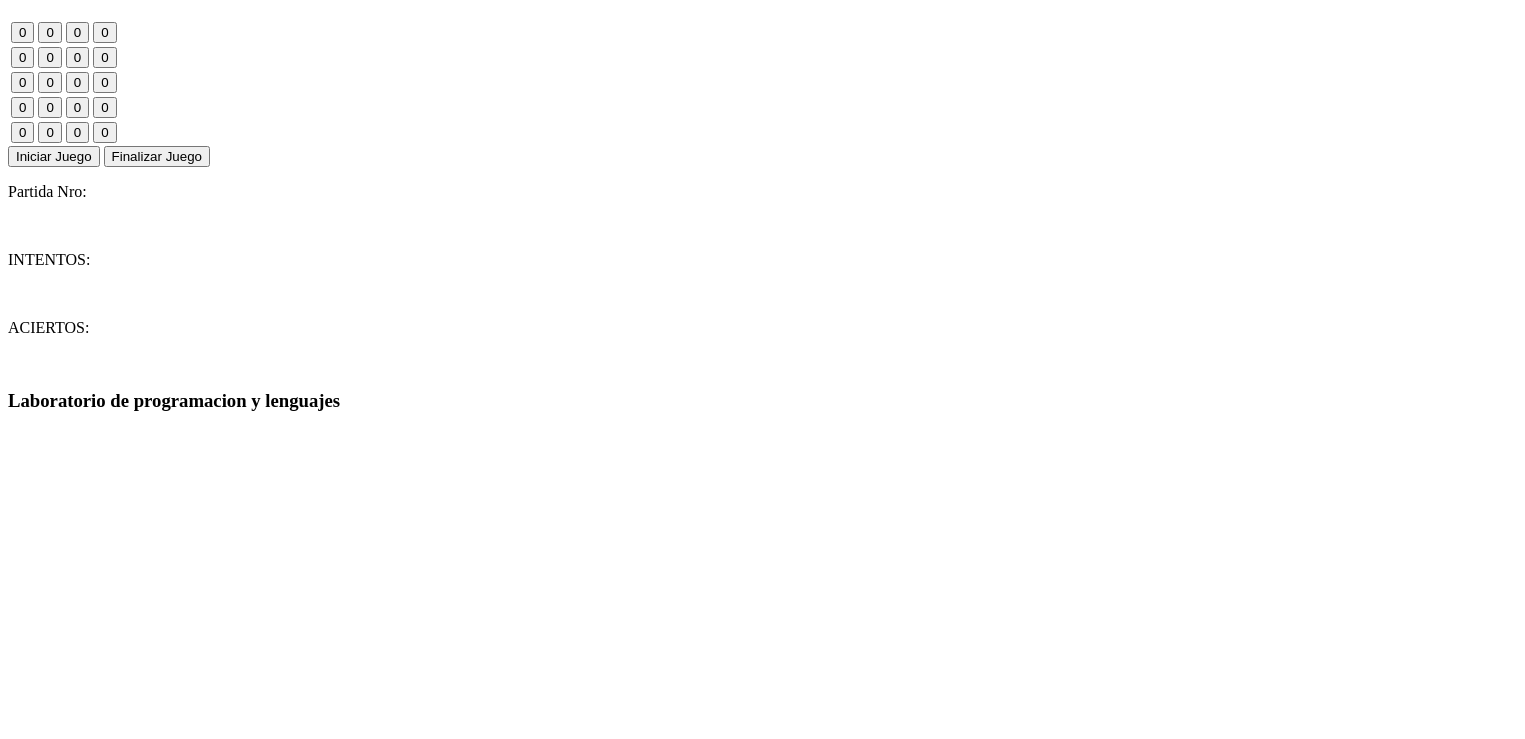
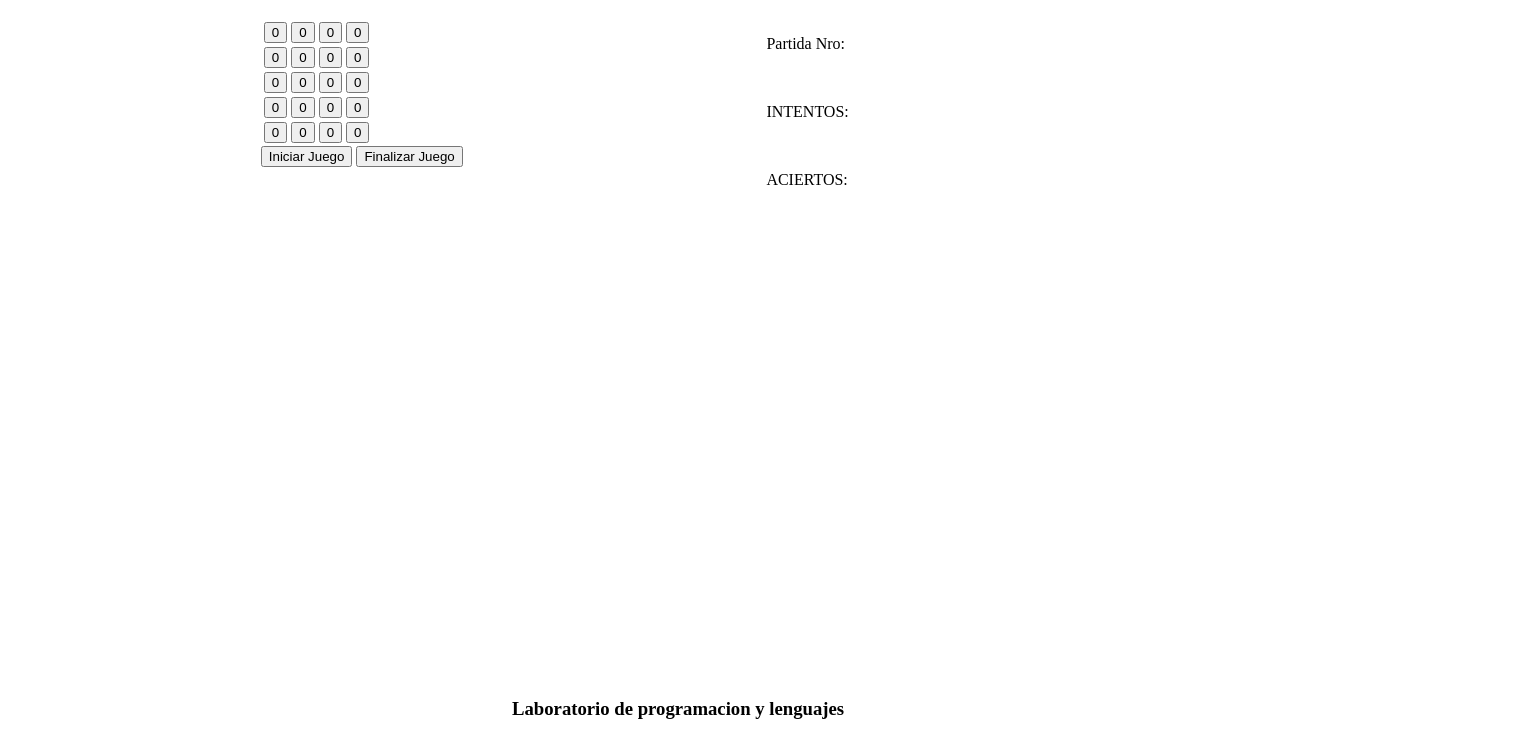
Before and after one commit to maty-romero/Practica_Parcial_LPL, a plain HTML site: page index.html in a window 1280 px wide. Shown: the part 61-800 px from the top of the page, 1525 px wide, since content can reach past the window. Drawn offline with Linux system fonts and the light colour scheme.

Commit message:
cambios front

```diff
--- a/index.html
+++ b/index.html
@@ -13,11 +13,12 @@
     <nav></nav>
     <section>
         <article>
+		<div id="contenedor">
             <div id="tablero">
 				<table>
 					<tr>
 						<td>
-							<button class="CARTAAAAAAA" value="">0</button>
+							<button class="carta" value="">0</button>
 							<button class="carta" value="">0</button>
 							<button class="carta" value="">0</button>
 							<button class="carta" value="">0</button>
@@ -59,11 +60,15 @@
 				<button id="btnInicioJuego" type="button">Iniciar Juego</button>
 				<button id="btnFinalizarJuego" type="button">Finalizar Juego</button>
 			</div>
+
 			<div id="leyenda">
 				<p id="nroPartida">Partida Nro: <p> <br>
 				<p id="nroIntentos">INTENTOS: <p> <br>
 				<p id="nroAciertos">ACIERTOS: <p> <br>
 			</div>
+
+
+		</div>
         </article>
     </section>
 
--- a/styles.css
+++ b/styles.css
@@ -2,11 +2,25 @@ h1{
 	text-align: center;
 }
 
-.tablero{
+#tablero{
 	width: 50%;
+	position: absolute;
+	top: 10%;
 }
 
-.leyenda{
+#leyenda{
 	width: 50%;
-	float: left;
+	position: absolute;
+	left: 40%;
+	top: 10%;
+
 }
+#contenedor{
+	position: relative;
+	left: 20%;
+}
+footer{
+	position: fixed;
+	bottom: 0;
+	left: 40%;
+}
```
